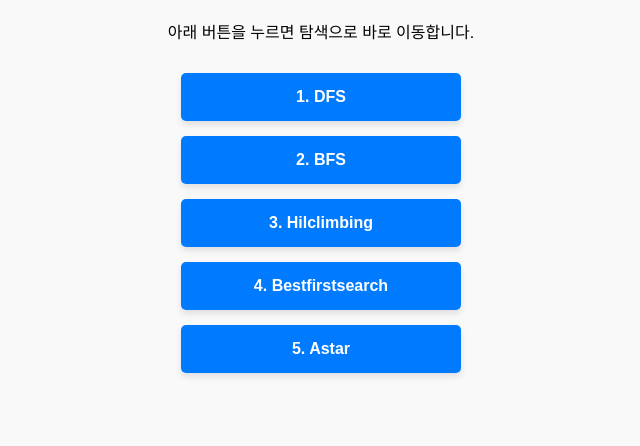
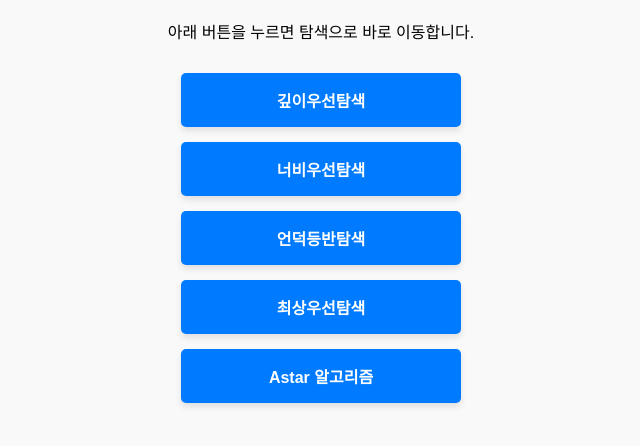
Before and after one commit to moonissaam/search, a plain HTML site: page index.html in a window 1280 px wide. Shown: the part 128-574 px from the top of the page, without its empty margins (319-959 px from the left). Drawn offline with Linux system fonts and the light colour scheme.

Commit message:
Update index.html

```diff
--- a/index.html
+++ b/index.html
@@ -18,11 +18,11 @@
 
     <div class="link-container">
 
-        <a href="dfs.html" class="btn">1. DFS</a>
-        <a href="BFS.html" class="btn">2. BFS</a>
-        <a href="hilclimbing.html" class="btn">3. Hilclimbing</a>
-        <a href="bestfirstsearch.html" class="btn">4. Bestfirstsearch</a>
-        <a href="Astar.html" class="btn">5. Astar</a>
+        <a href="dfs.html" class="btn">깊이우선탐색</a>
+        <a href="BFS.html" class="btn">너비우선탐색</a>
+        <a href="hillclimbing.html" class="btn">언덕등반탐색</a>
+        <a href="bestfirstsearch.html" class="btn">최상우선탐색</a>
+        <a href="Astar.html" class="btn">Astar 알고리즘</a>
     </div>
 
 </body>
```
